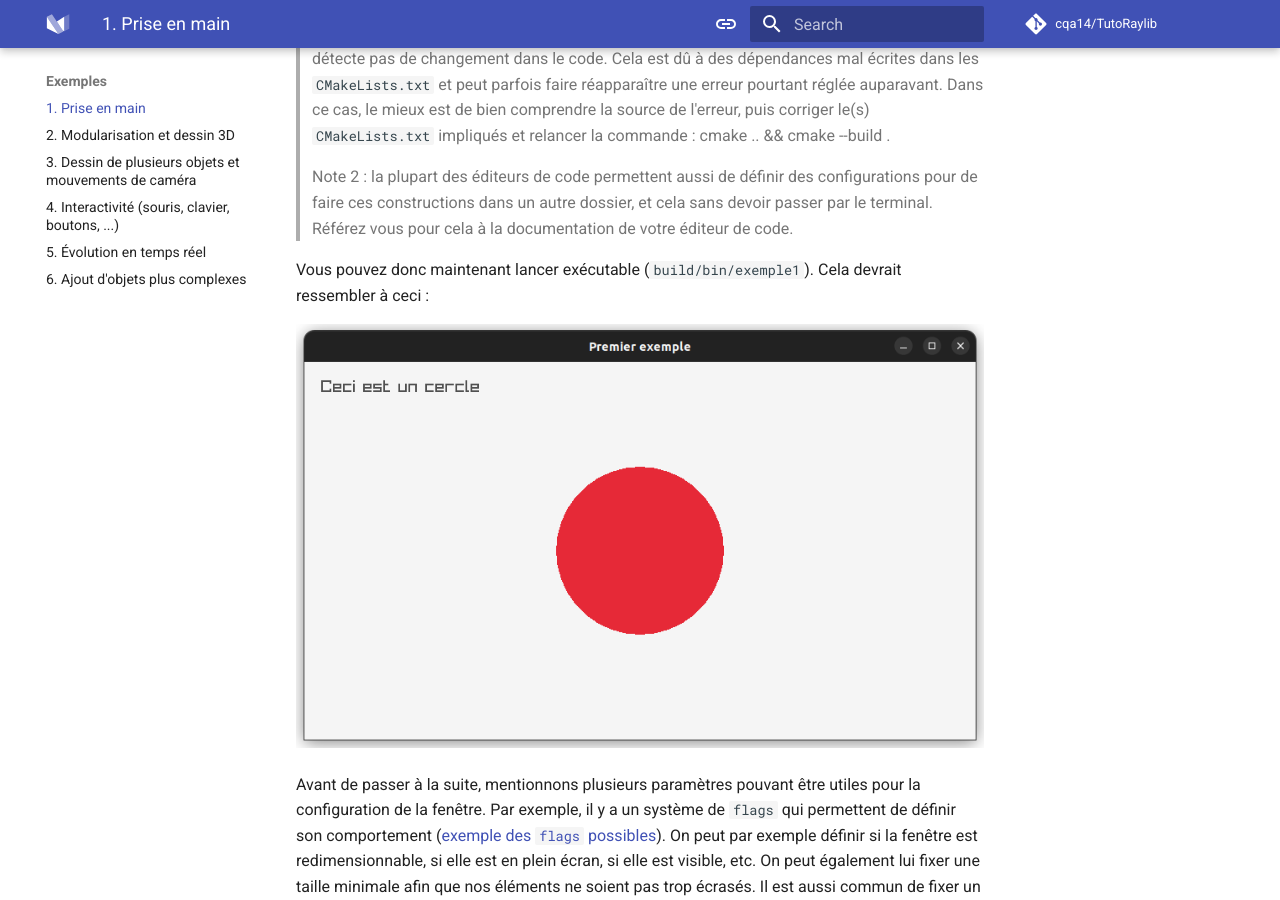
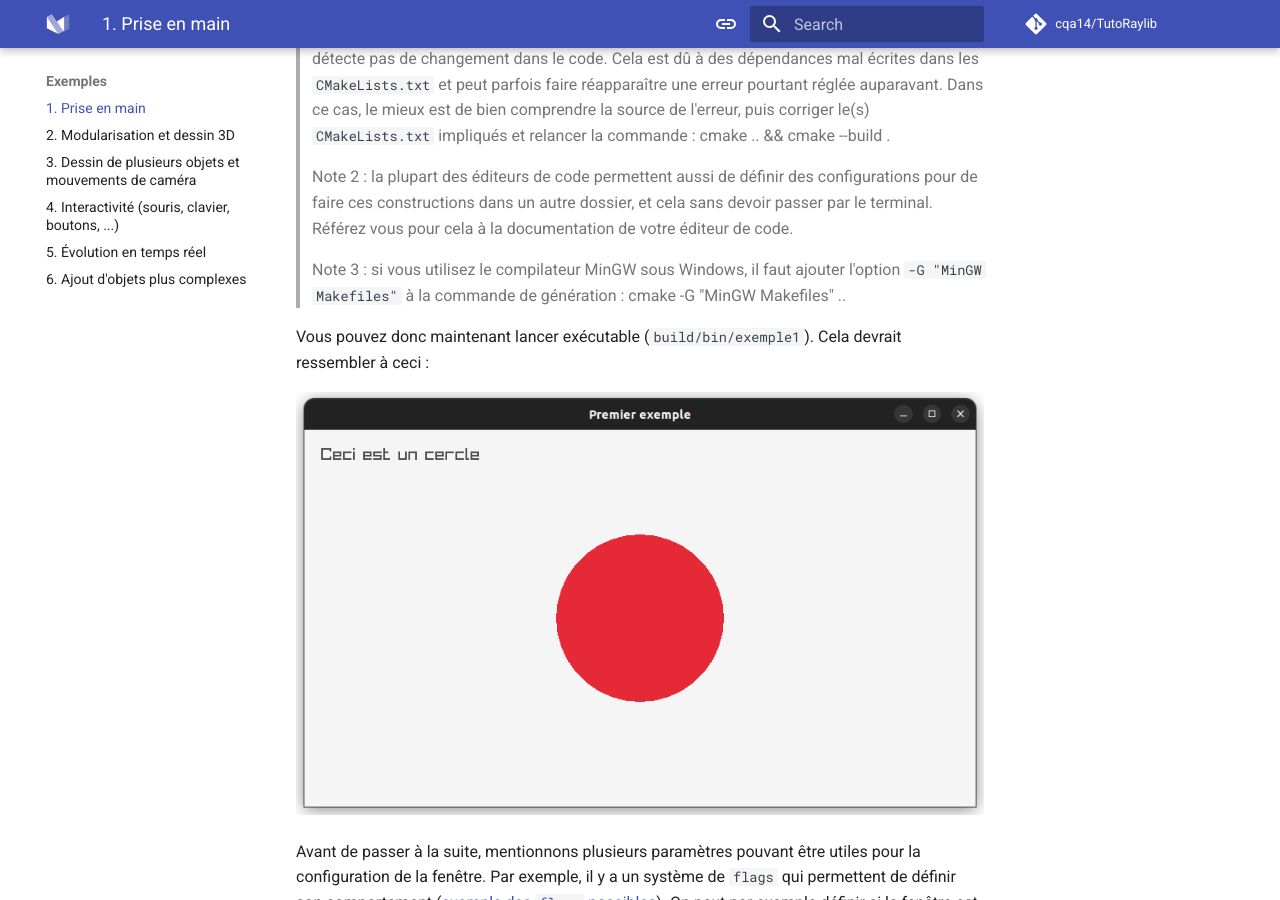
Before and after one commit to cqa14/TutoRaylib, an MkDocs documentation site: the page built from docs/exemples/1.md, in a window 1280 px wide and 900 px high, scrolled down 3461 px. Built offline with MkDocs 1.6.1 and Material for MkDocs 9.7.7, drawn with Linux system fonts in a browser that asks for light colours; comment, search, counter and statistics services are not loaded.

Commit message:
ajout option pour MinGW

```diff
--- a/docs/exemples/1.md
+++ b/docs/exemples/1.md
@@ -145,6 +145,9 @@ L'intérêt d'être dans un dossier `build` est que cela garde propres les sourc
 
 > Note 2 : la plupart des éditeurs de code permettent aussi de définir des configurations pour de faire ces constructions dans un autre dossier, et cela sans devoir passer par le terminal. Référez vous pour cela à la documentation de votre éditeur de code.
 
+> Note 3 : si vous utilisez le compilateur MinGW sous Windows, il faut ajouter l'option `-G "MinGW Makefiles"` à la commande de génération :
+> 	 cmake -G "MinGW Makefiles" ..
+
 Vous pouvez donc maintenant lancer exécutable (`build/bin/exemple1`). Cela devrait ressembler à ceci :
 
 ![ex1_img.png](../assets/ex1_img.png)
```
